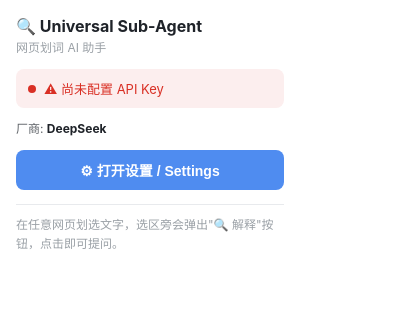
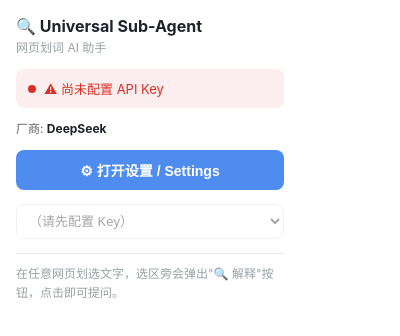
Before and after one commit to mirtabesy821-source/Universal-Sub-Agent, a browser extension: page popup.html in a window 400 px wide. Drawn offline with Linux system fonts and the light colour scheme.

Commit message:
fix(popup): 补上缺失的 quickProvider 下拉框，避免 providerSelect 为 null 报错

```diff
--- a/popup.html
+++ b/popup.html
@@ -52,6 +52,10 @@
 
   <button class="btn" id="openSettings">⚙ 打开设置 / Settings</button>
 
+  <select id="quickProvider" style="display:block;width:100%;margin-bottom:14px;padding:8px;border-radius:8px;border:1px solid #e8eaed;font-size:13px;background:#fff;cursor:pointer;">
+    <option value="">加载中...</option>
+  </select>
+
   <div class="tip">
     在任意网页划选文字，选区旁会弹出"🔍 解释"按钮，点击即可提问。
   </div>
```
